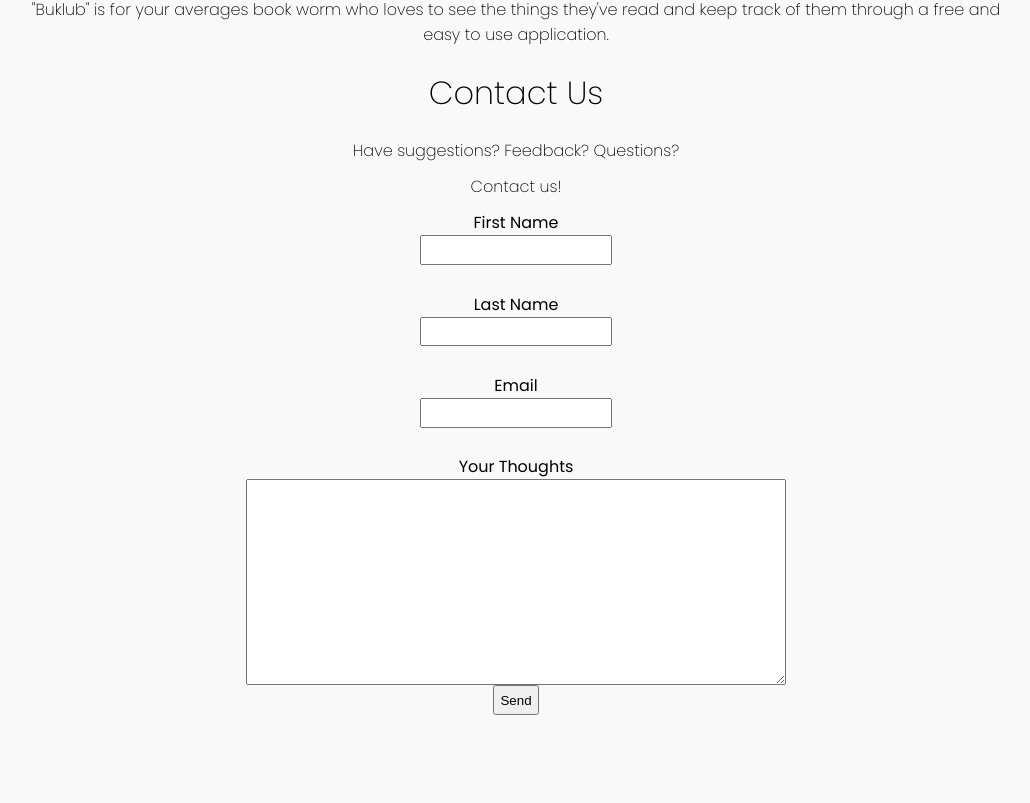
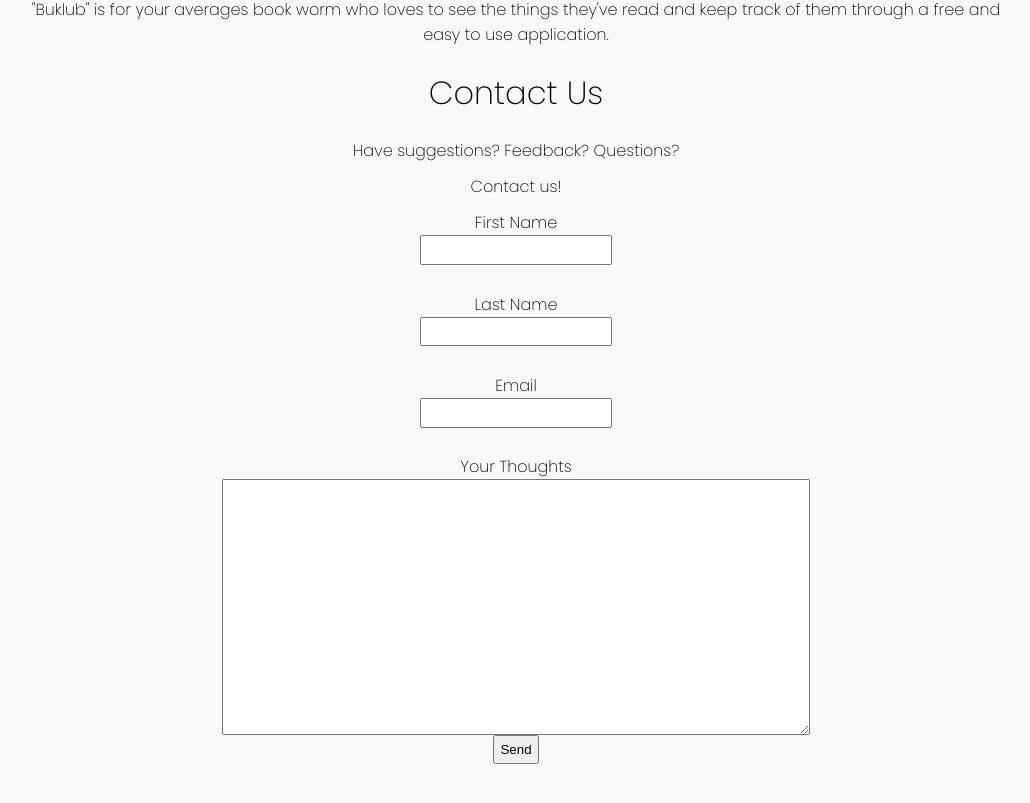
Before and after one commit to asekito/Buklub, a React app in the folder client/: page / in a window 1280 px wide. Shown: the part 343-1146 px from the top of the page, without its empty margins (124-1154 px from the left). Built offline with nearby package versions, Linux system fonts and the light colour scheme.

Commit message:
home page about and contact us created

```diff
--- a/client/src/assets/Home.scss
+++ b/client/src/assets/Home.scss
@@ -35,4 +35,6 @@
 #contact-us > textarea {
   min-height: 15em;
   min-width: 40em;
+  padding: 2em;
+  font-family: "Poppins";
 }
--- a/client/src/components/Home.tsx
+++ b/client/src/components/Home.tsx
@@ -25,17 +25,24 @@
         <h1>Contact Us</h1>
         <div>Have suggestions? Feedback? Questions?</div>
         <div>Contact us!</div>
-        <form id="contact-us">
-          <label htmlFor="firstname">First Name</label>
-          <input type="text" name="firstname" autoComplete="off" />
-          <label htmlFor="lastname">Last Name</label>
-          <input type="text" name="lastname" autoComplete="off" />
-          <label htmlFor="email">Email</label>
-          <input type="email" name="email" autoComplete="off" />
-          <label htmlFor="comments">Your Thoughts</label>
-          <textarea name="comments"></textarea>
-          <input type="submit" value="Send" />
-        </form>
+        <div>
+          <form id="contact-us" autoComplete="off">
+            <label htmlFor="firstname">First Name</label>
+            <input
+              type="text"
+              name="firstName"
+              // autoComplete="none"
+              // aria-autocomplete="none"
+            />
+            <label htmlFor="lastName">Last Name</label>
+            <input type="text" name="lastName" />
+            <label htmlFor="email">Email</label>
+            <input type="email" name="email" />
+            <label htmlFor="comments">Your Thoughts</label>
+            <textarea name="comments"></textarea>
+            <input type="submit" value="Send" maxLength={250} />
+          </form>
+        </div>
       </div>
     </div>
   );
```
